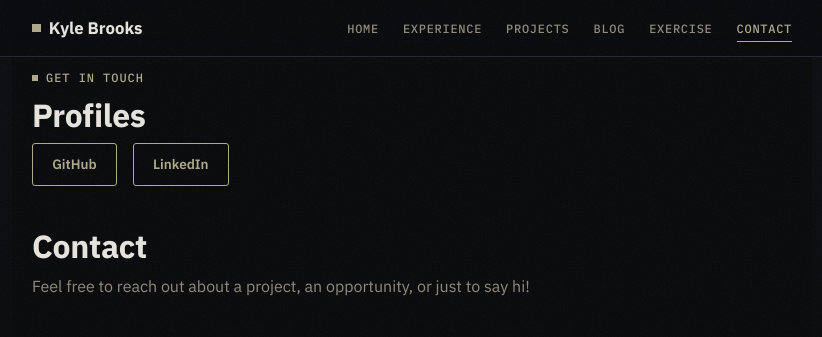
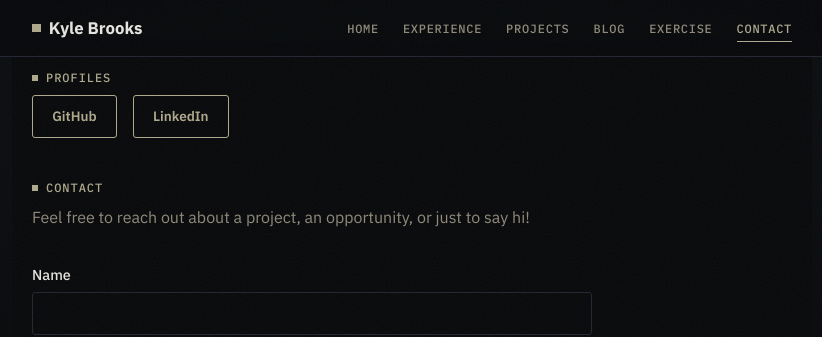
Before and after one commit to KyleBrooks242/claude-svelte-website, a SvelteKit app: page /contact in a window 1280 px wide. Shown: the top 337 px of the page, without its empty margins (228-1050 px from the left). Built offline with nearby package versions, Linux system fonts and the light colour scheme; no server answers.

Commit message:
Tweaks to contact page layout

```diff
--- a/src/routes/contact/+page.svelte
+++ b/src/routes/contact/+page.svelte
@@ -18,15 +18,14 @@
 <main class="page">
 	<div class="container">
 		<div style="max-width: 560px;">
-			<p class="section-tag">Get in touch</p>
-			<h1 style="font-size: 2rem; margin-bottom: 0.5rem;">Profiles</h1>
+			<p class="section-tag">Profiles</p>
 
 			<div style="display:flex;gap:1rem;flex-wrap:wrap;margin-bottom: 2.5rem;">
 				<a href="https://github.com/KyleBrooks242" class="btn btn-outline" target="_blank" rel="noopener noreferrer" style="font-size:0.85rem;">GitHub</a>
 				<a href="https://www.linkedin.com/in/kyle-brooks-a05053bb/" class="btn btn-outline" target="_blank" rel="noopener noreferrer" style="font-size:0.85rem;">LinkedIn</a>
 			</div>
 
-			<h1 style="font-size: 2rem; margin-bottom: 0.5rem;">Contact</h1>
+			<p class="section-tag">Contact</p>
 
 			<p style="color: var(--text-muted); margin-bottom: 2rem;">
 				Feel free to reach out about a project, an opportunity, or just to say hi!
```
